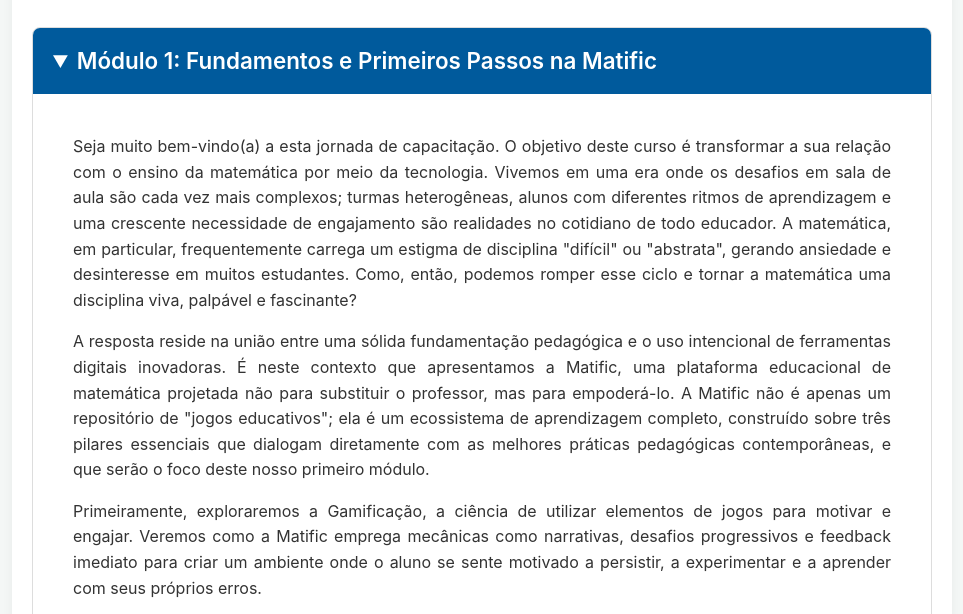
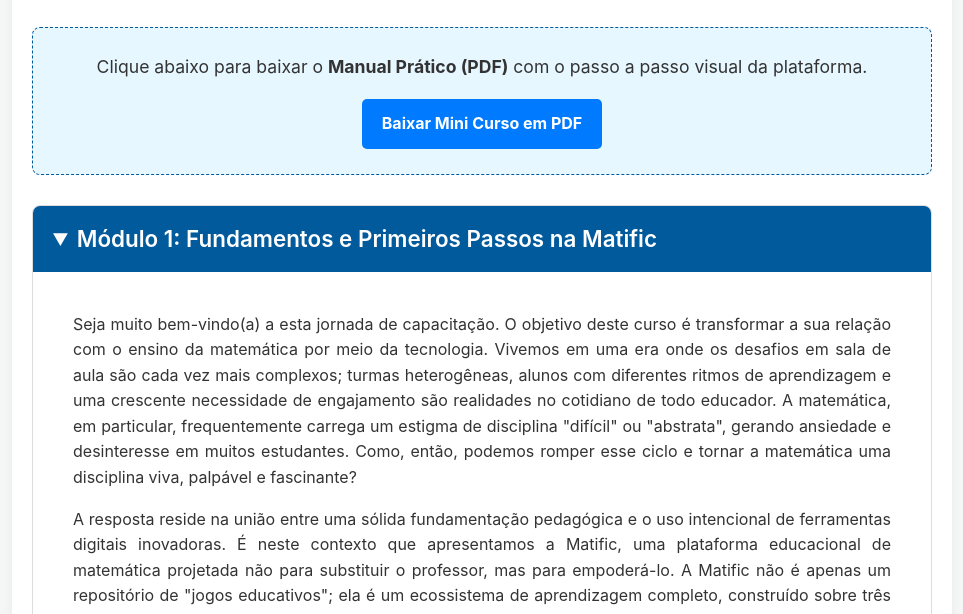
Before and after one commit to professorinfantilgustavo-sudo/curso-matific, a plain HTML site: page index.html in a window 1280 px wide. Shown: the part 149-763 px from the top of the page, without its empty margins (158-1121 px from the left). Drawn offline with nearby package versions, Linux system fonts and the light colour scheme.

Commit message:
Update index.html

```diff
--- a/index.html
+++ b/index.html
@@ -60,6 +60,31 @@
         }
         .modulo-conteudo {
             padding: 20px;
+        }
+        .download-box {
+            text-align: center;
+            padding: 25px;
+            background-color: #e6f7ff;
+            border: 1px dashed #005a9c;
+            border-radius: 8px;
+            margin-bottom: 30px;
+        }
+        .download-box p {
+            margin-top: 0;
+            font-size: 1.1em;
+        }
+        .download-box a {
+            display: inline-block;
+            background-color: #007bff;
+            color: #fff;
+            padding: 12px 20px;
+            text-decoration: none;
+            font-weight: bold;
+            border-radius: 5px;
+            transition: background-color 0.3s;
+        }
+        .download-box a:hover {
+            background-color: #0056b3;
         }
         .modulo-conteudo h3 {
             color: #005a9c;
@@ -191,6 +216,13 @@
             <h1>Maximizando o Ensino de Matemática com a Matific</h1>
             <p>Curso de Capacitação Docente - Projeto Integrador VI - UNIVESP</p>
         </header>
+<div class="download-box">
+            <p>Clique abaixo para baixar o <strong>Manual Prático (PDF)</strong> com o passo a passo visual da plataforma.</p>
+            <a href="MINI CURSO PARA PROF - MATIFIC (PDF PARA IMPRESSÃO).pdf" download>
+                Baixar Mini Curso em PDF
+            </a>
+        </div>
+
 
         <details class="modulo" open>
             <summary>Módulo 1: Fundamentos e Primeiros Passos na Matific</summary>
```
